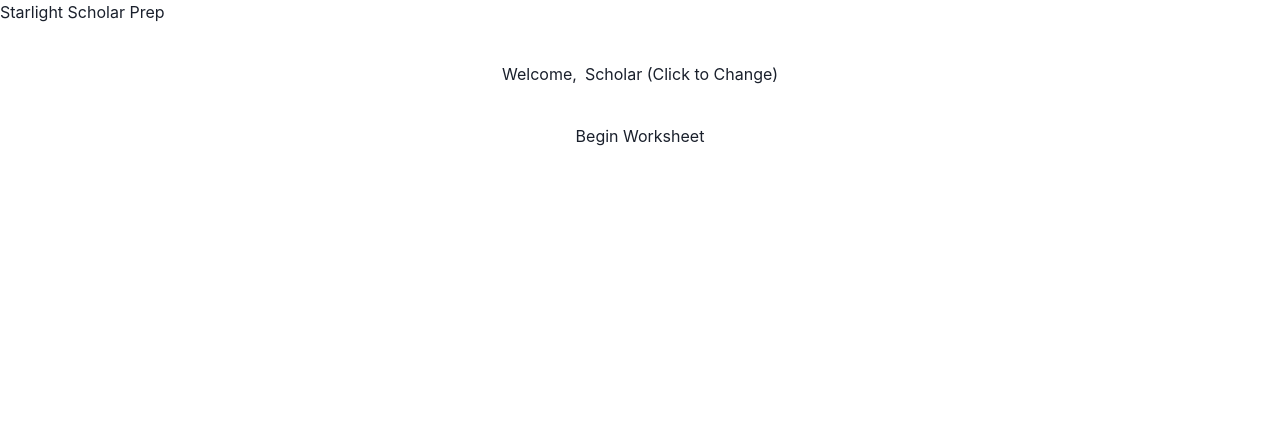
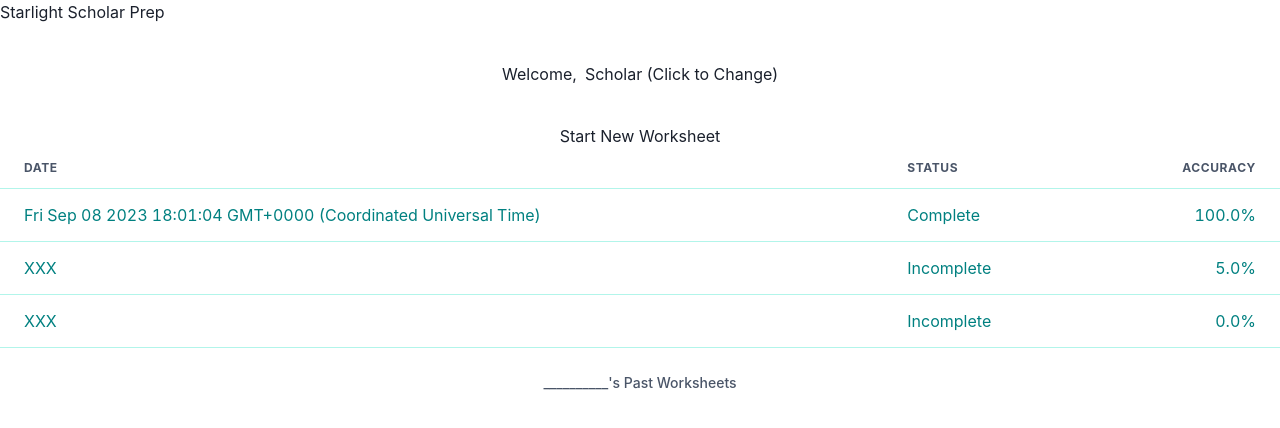
Before and after one commit to ArdoHintoso/starlight-scholar-prep, a React (Create React App) app: page / in a window 1280 px wide. Shown: the top 428 px of the page. Built offline with nearby package versions, Linux system fonts and the light colour scheme.

Commit message:
[v0.2.1] began table UI for user's past worksheets

```diff
--- a/src/HomePage.js
+++ b/src/HomePage.js
@@ -1,13 +1,60 @@
-import { Center, Text } from "@chakra-ui/react";
+import {
+  Center,
+  Text,
+  Table,
+  Thead,
+  Tbody,
+  Tfoot,
+  Tr,
+  Th,
+  Td,
+  TableCaption,
+  TableContainer,
+} from "@chakra-ui/react";
 import { Link } from "react-router-dom";
 
 const HomePage = () => {
+  const date = new Date();
+
   return (
-    <Center>
-      <Link to="/worksheet">
-        <Text>Begin Worksheet</Text>
-      </Link>
-    </Center>
+    <div>
+      <Center>
+        <Link to="/worksheet">
+          <Text>Start New Worksheet</Text>
+        </Link>
+      </Center>
+
+      <TableContainer color="teal">
+        <Table variant="simple" colorScheme="teal">
+          <TableCaption> __________&apos;s Past Worksheets</TableCaption>
+          <Thead>
+            <Tr>
+              <Th>Date</Th>
+              <Th>Status</Th>
+              <Th isNumeric>Accuracy</Th>
+            </Tr>
+          </Thead>
+          <Tbody>
+            <Tr>
+              <Td>{date.toString()}</Td>
+              <Td>Complete</Td>
+              <Td isNumeric>100.0%</Td>
+            </Tr>
+            <Tr>
+              <Td>XXX</Td>
+              <Td>Incomplete</Td>
+              <Td isNumeric>5.0%</Td>
+            </Tr>
+            <Tr>
+              <Td>XXX</Td>
+              <Td>Incomplete</Td>
+              <Td isNumeric>0.0%</Td>
+            </Tr>
+          </Tbody>
+          <Tfoot></Tfoot>
+        </Table>
+      </TableContainer>
+    </div>
   );
 };
 
```
